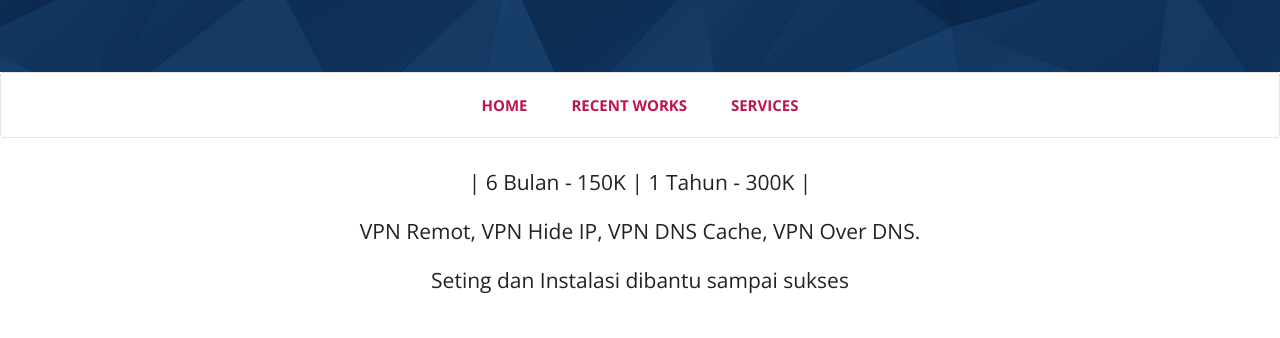
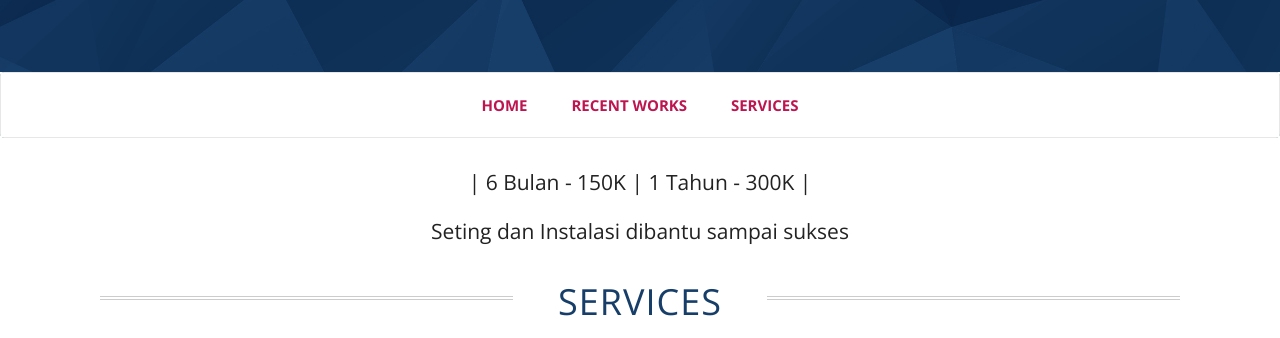
Before and after one commit to masibn/masibn.github.io, a plain HTML site: page index.html in a window 1280 px wide. Shown: the part 378-716 px from the top of the page. Drawn offline with nearby package versions, Linux system fonts and the light colour scheme; a web font is replaced by a local one.

Commit message:
Update index.html

```diff
--- a/index.html
+++ b/index.html
@@ -88,7 +88,6 @@
 		<div class="row section topspace">
 			<div class="col-md-12">
 				<p class="lead text-center text-muted">| 6 Bulan - 150K | 1 Tahun - 300K |</p>
-				<p class="lead text-center text-muted">VPN Remot, VPN Hide IP, VPN DNS Cache, VPN Over DNS. </p>
 				<p class="lead text-center text-muted">Seting dan Instalasi dibantu sampai sukses</p>
 			</div>
 		</div> <!-- / section -->
```
